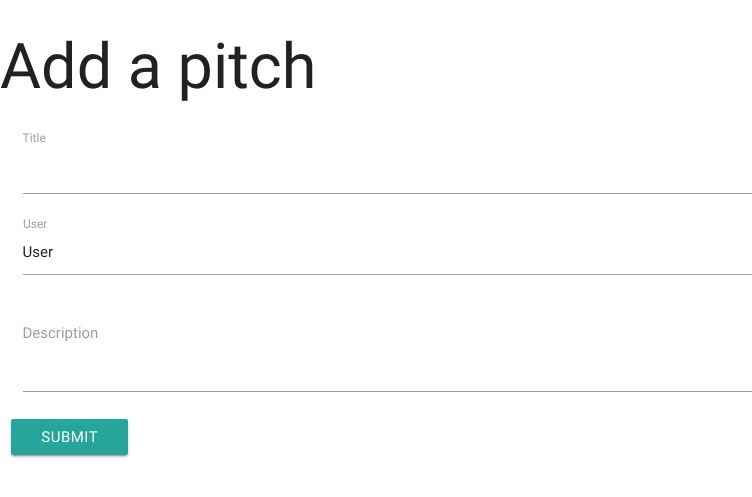
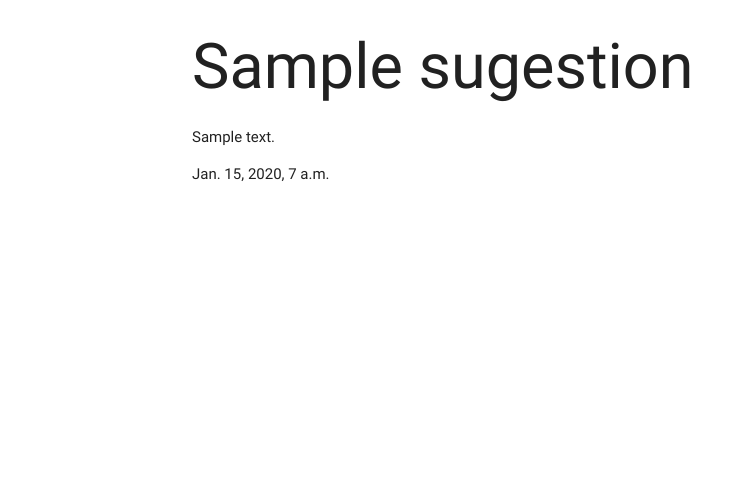
Before and after one commit to Edely/gatekeeper, a Django app: template mysite/gatekeeper/templates/gatekeeper/sugestion_detail.html in a window 1280 px wide. Shown: the top 497 px of the page, without its empty margins (0-752 px from the left). Run offline with Django 3.2, Linux system fonts and the light colour scheme; the template is opened without the code that fills it: values that come from a table or form of the project are taken from there, others are empty; tables that the repository leaves empty hold one stand-in row (values such as "Sample post").

Commit message:
iniating template for sugestion details

```diff
--- a/mysite/gatekeeper/templates/gatekeeper/index.html
+++ b/mysite/gatekeeper/templates/gatekeeper/index.html
@@ -12,7 +12,7 @@
 			<div class="last-entries">
 				<ul>
 					{% for sugestion in all_sugestions %}
-					<li>sugestion.title</li>
+					<li> <a href="/gatekeeper/{{ sugestion.id }}">{{ sugestion.title }}</a></li>
 					{% endfor %}
 				</ul>
 			</div>
--- a/mysite/gatekeeper/templates/gatekeeper/sugestion_detail.html
+++ b/mysite/gatekeeper/templates/gatekeeper/sugestion_detail.html
@@ -1,49 +1,11 @@
+{% extends 'base.html' %}
 {% load static %}
 
-<!DOCTYPE html>
-<html lang="en">
-<head>
-    <meta name="viewport" content="width=device-width, initial-scale=1.0"/>
-	<meta charset="UTF-8">
-	<title>Add Sugestion</title>
-	<link rel="stylesheet" type="text/css" href="{% static 'gatekeeper/css/materialize.css' %}">
-	<link rel="stylesheet" type="text/css" href="{% static 'gatekeeper/style.css' %}">
-</head>
-<body>
-<h1>Add a pitch</h1>
-<div class="form-add-sugestion row">
-	<div class="col s12">
-		<div class="row">
-			<form action="{% url 'gatekeeper:add_sugestion' %}" method="POST">
-				{% csrf_token %}
+{% block content %}
+	<div class="container">
+		<h1>{{ sugestion.title }}</h1>
+		<p>{{ sugestion.description }}</p>
+		<span>{{ sugestion.pub_date }}</span>
+	</div>
 
-				 <div class="input-filed col s12">
-					<label for="title">Title</label>
-					{{ form.title }}
-				</div>
-
-				<div class="input-field col s12">
-					<label for="user">User</label>
-					<input type="text" name="user" id="user" value="User">
-				</div>
-
-				<div class="input-field col s12">
-					<label for="description">Description</label>
-					{{ form.description }}
-				</div>
-
-				<button class="btn waves-effect waves-light" type="submit" name="action">
-					Submit
-				</button>
-
-			</form>
-		</div>
-	</div>
-</div>
-
-	<script src="{% static 'gatekeeper/js/jquery-3.2.1.min.js' %}"></script>
-	<script src="{% static 'gatekeeper/js/materialize.js' %}"></script>
-	<script src="{% static 'gatekeeper/scripts.js' %}"></script>
-
-</body>
-</html>
+{% endblock %}
```
Also changed, not shown: mysite/gatekeeper/views.py (+7 -6 lines).
